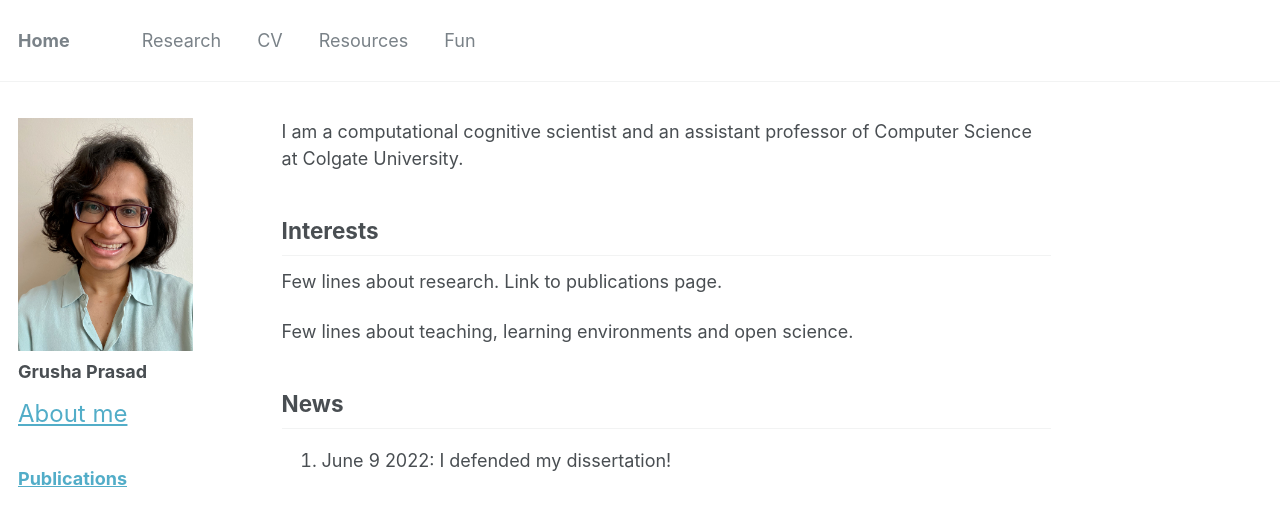
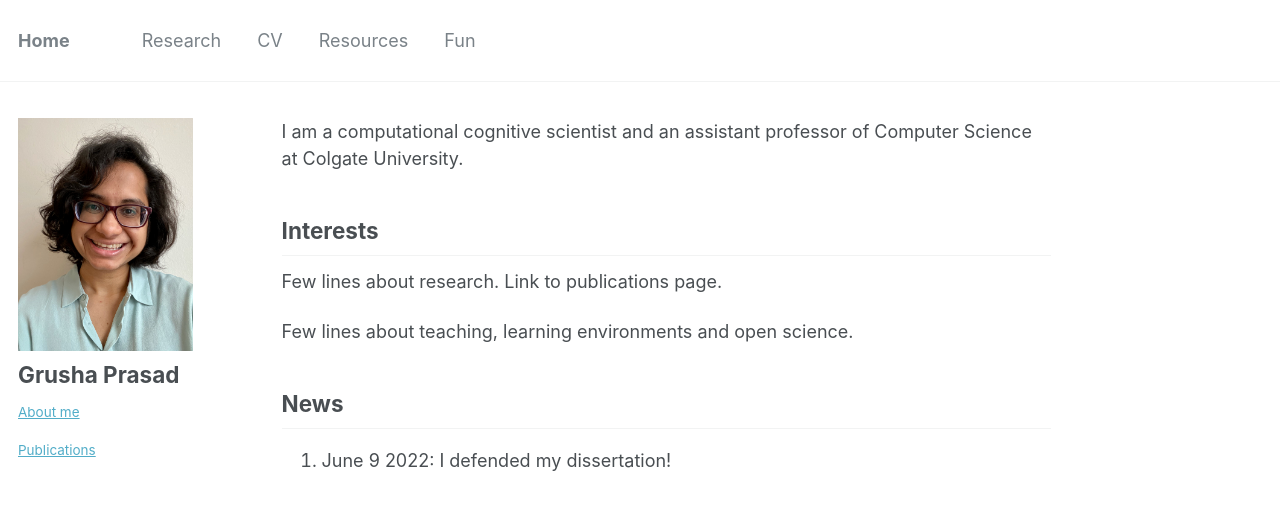
Before and after one commit to grushaprasad/grushaprasad.github.io, a Jekyll site: the page built from _pages/about.md, in a window 1280 px wide. Shown: the top 526 px of the page. Built offline with Jekyll 4.4.1, drawn with Linux system fonts in a browser that asks for light colours.

Commit message:
testing font size sidebar

```diff
--- a/_includes/author-profile.html
+++ b/_includes/author-profile.html
@@ -18,10 +18,10 @@
     <h2 class="author__name">{{ author.name }}</h2>
     {% if author.bio %}<p class="author__bio">{{ author.bio }}</p>{% endif %}
     {% if author.about %}
-      <p> <font size="+2"> <a href="{{ author.about }}" target = "_self"> About me </a> </font> </p>
+      <p> <a href="{{ author.about }}" target = "_self"> About me </a> </p>
       {% endif %}
     {% if author.publications %}
-      <h3> <a href="{{ author.publications }}" target = "_self"> Publications </a></h3>
+      <p> <a href="{{ author.publications }}" target = "_self"> Publications </a></p>
       {% endif %}
   </div>
 
--- a/_sass/_sidebar.scss
+++ b/_sass/_sidebar.scss
@@ -114,7 +114,7 @@
 }
 .sidebar .author__name {
   font-family: $sans-serif;
-  font-size: $type-size-5;
+  font-size: $type-size-4;
 }
 
 .author__bio {
```
